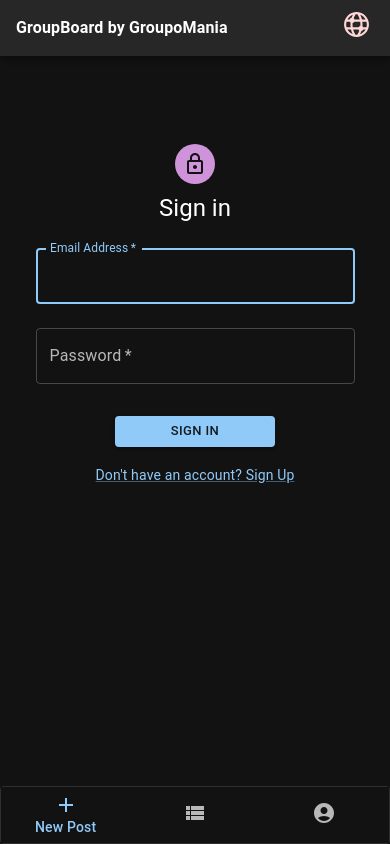
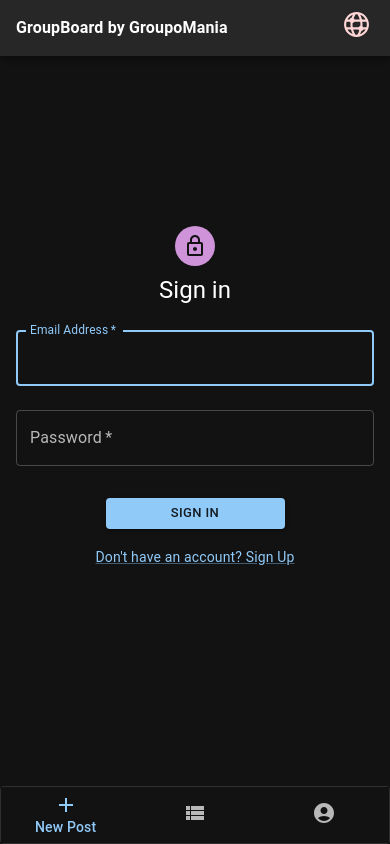
Before and after one commit to w3dd1e/groupomania-client, a React (Vite) app: page / in a window 390 px wide. Built offline with nearby package versions, Linux system fonts and the light colour scheme.

Commit message:
Refactor sign-in and sign-up components for tablets

```diff
--- a/src/components/SignIn.jsx
+++ b/src/components/SignIn.jsx
@@ -47,15 +47,20 @@ export default function SignIn() {
 	return (
 		<Container
 			component='main'
-			sx={{ maxWidth: { xs: '90%', sm: '60%', md: '50%', lg: '40%' } }}
+			maxWidth='xs'
 			className='mainContainer'
+			sx={{
+				display: 'flex',
+				height: '80vh',
+			}}
 		>
 			<Box
 				sx={{
-					my: { xs: 10, sm: 20 },
 					display: 'flex',
 					flexDirection: 'column',
 					alignItems: 'center',
+					justifyContent: 'center',
+					width: 1,
 				}}
 			>
 				<Avatar sx={{ m: 1, bgcolor: 'secondary.main' }}>
--- a/src/components/SignUp.jsx
+++ b/src/components/SignUp.jsx
@@ -1,7 +1,6 @@
 import {
 	Avatar,
 	Button,
-	CssBaseline,
 	TextField,
 	Link,
 	Grid,
@@ -52,15 +51,17 @@ export default function SignUp() {
 			component='main'
 			maxWidth='xs'
 			className='mainContainer'
-			sx={{ maxWidth: { xs: '90%', sm: '60%', md: '50%', lg: '40%' } }}
+			sx={{
+				display: 'flex',
+				height: '80vh',
+			}}
 		>
-			<CssBaseline />
 			<Box
 				sx={{
-					my: { xs: 10, sm: 20 },
 					display: 'flex',
 					flexDirection: 'column',
 					alignItems: 'center',
+					justifyContent: 'center',
 				}}
 			>
 				<Avatar sx={{ m: 1, bgcolor: 'secondary.main' }}>
```
